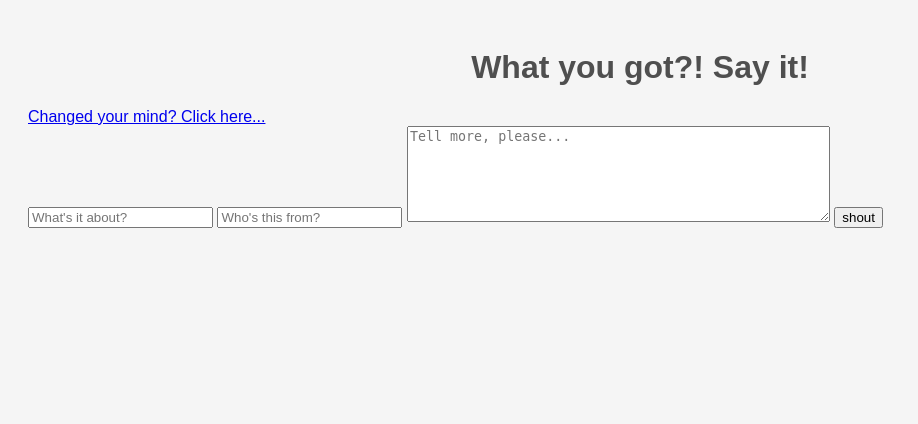
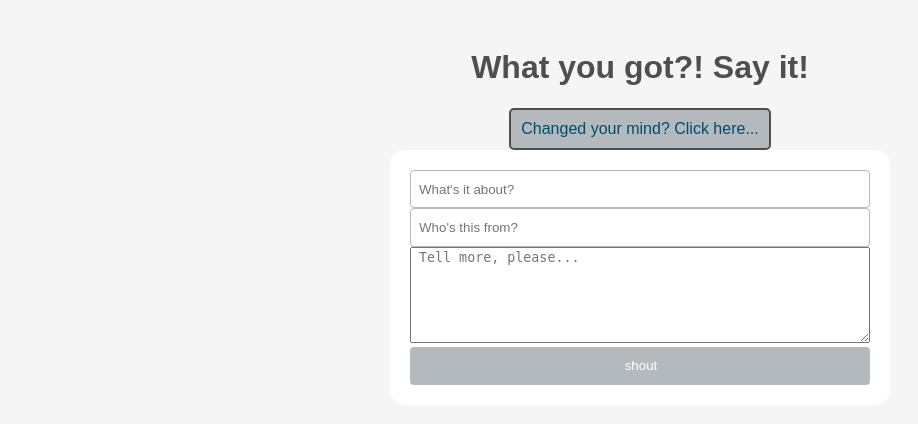
Before and after one commit to it-student/masterblog, a Python web app: template templates/add.html in a window 1280 px wide. Shown: the top 424 px of the page, without its empty margins (0-918 px from the left). Run offline with Jinja, Linux system fonts and the light colour scheme; the template is opened without the code that fills it, so the values that code supplies are empty.

Commit message:
Added styles to let the links on the 'index' and 'add' page look like buttons to click on

```diff
--- a/static/style.css
+++ b/static/style.css
@@ -3,6 +3,10 @@ body {
     background-color: #F5F5F5;
     padding: 20px;
     color: #333;
+    display: flex;
+    flex-direction: column;
+    align-items: center;
+    justify-content: center;
 }
 
 h1 {
@@ -10,7 +14,44 @@ h1 {
     color: #4F4F4F;
 }
 
+.buttonlike {
+    padding: 10px;
+    border: 2px solid #4F4F4F;
+    border-radius: 5px;
+    background-color: #B3B9BC;
+    color: white;
+    text-align: center;
+}
+
+.buttonlike:hover {
+    background-color: #004C6D;
+}
+
+.buttonlike > a {
+    color: #004C6D;
+    text-decoration: none;
+}
+.buttonlike:hover > a {
+    width: 100%;
+    color: #B3B9BC;
+    background-color: #004C6D;
+}
+
+.buttonlike:hover > a:hover {
+    color: #B3B9BC;
+    background-color: #004C6D;
+}
+
+.buttonlike:hover > a:active {
+    color: #B3B9BC;
+    background-color: #004C6D;
+}
+.buttonlike:hover > a:visited {
+    color: #B3B9BC;
+}
+
 .post {
+    width: 80%;
     background-color: #FFF;
     border: 1px solid #DDD;
     padding: 20px;
@@ -25,3 +66,49 @@ h1 {
 .post p {
     margin: 10px 0;
 }
+
+.postform {
+    width: 500px;
+    padding: 20px;
+    display: flex;
+    flex-direction: column;
+    justify-content: center;
+    align-items: center;
+    border-radius: 15px;
+    background-color: #FFFFFF;
+    box-sizing: border-box;
+}
+
+.postform_form > input {
+    width: 100%;
+    height: 2.4rem;
+    padding-left: .5rem;
+    border: 1px solid #B3B9BC;
+    border-radius: 4px;
+    box-sizing: border-box;
+}
+
+.postform_form > input:focus {
+    outline-offset: 0;
+    border: 1px solid blue;
+}
+
+.postform_form textarea {
+    width: 100%;
+    padding-left: .5rem;
+    box-sizing: border-box;
+}
+
+.postform_form > button {
+    width: 100%;
+    padding-left: .5rem;
+    height: 2.4rem;
+    border: none;
+    border-radius: 4px;
+    background: #B3B9BC;
+    color: #fff;
+}
+
+.postform_form > button:hover {
+    background: #004C6D;
+}
```
